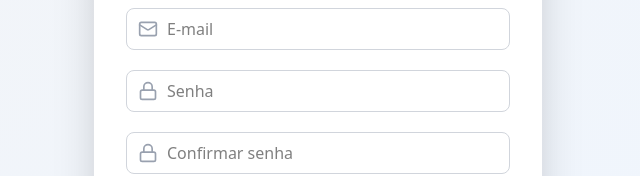
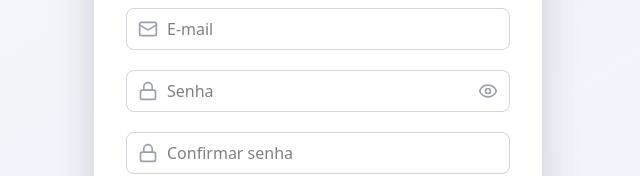
Before and after one commit to tvm-dev/iMobi.v2, a Next.js app in the folder frontend/: page /register in a window 1280 px wide. Shown: the part 342-518 px from the top of the page, without its empty margins (322-962 px from the left). Built offline with nearby package versions, Linux system fonts and the light colour scheme; no server answers.

Commit message:
(layout)Adding eye icon to view password when registering account

```diff
--- a/frontend/src/components/pages/auth/register/index.tsx
+++ b/frontend/src/components/pages/auth/register/index.tsx
@@ -2,12 +2,13 @@
 
 import { useState } from 'react';
 import { motion } from 'framer-motion';
-import { Mail, Lock, User } from 'lucide-react'; // ícones minimalistas
+import { Mail, Lock, User, Eye, EyeOff } from 'lucide-react'; // ícones minimalistas
 import { api } from '@/shared/utils/api';
 import { toast } from 'sonner';
 import { isAxiosError } from 'axios';
 
 export const SignUp = () => {
+  const [showPassword, setShowPassword] = useState(false);
   const [name, setName] = useState('');
   const [email, setEmail] = useState('');
   const [password, setPassword] = useState('');
@@ -104,13 +105,21 @@ export const SignUp = () => {
               size={20}
             />
             <input
-              type='password'
+              type={showPassword ? 'text' : 'password'}
               placeholder='Senha'
               value={password}
               onChange={e => setPassword(e.target.value)}
               required
-              className='w-full pl-10 pr-4 py-2 border border-gray-300 rounded-lg focus:outline-none focus:ring-2 focus:ring-blue-500'
+              className='w-full pl-10 pr-10 py-2 border border-gray-300 rounded-lg focus:outline-none focus:ring-2 focus:ring-blue-500'
             />
+            <button
+              type='button'
+              onClick={() => setShowPassword(!showPassword)}
+              className='absolute right-3 top-1/2 transform -translate-y-1/2 text-gray-400 hover:text-gray-600'
+              tabIndex={-1}
+            >
+              {showPassword ? <EyeOff size={20} /> : <Eye size={20} />}
+            </button>
           </div>
 
           <div className='relative'>
```
